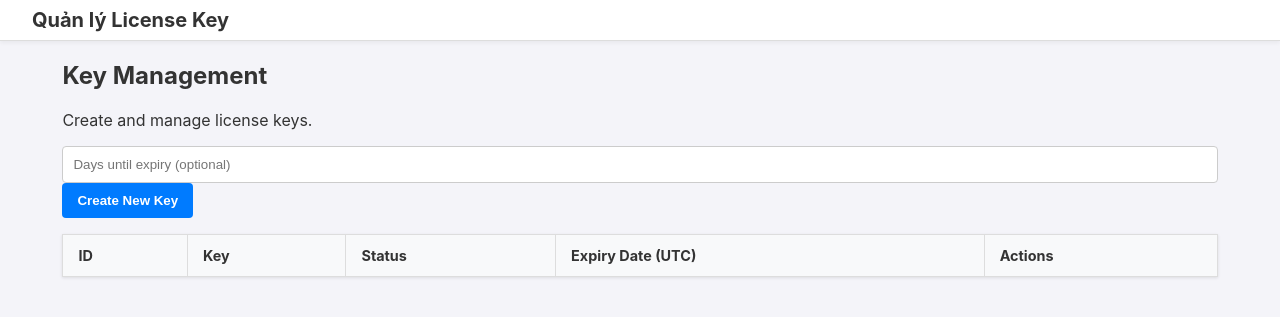
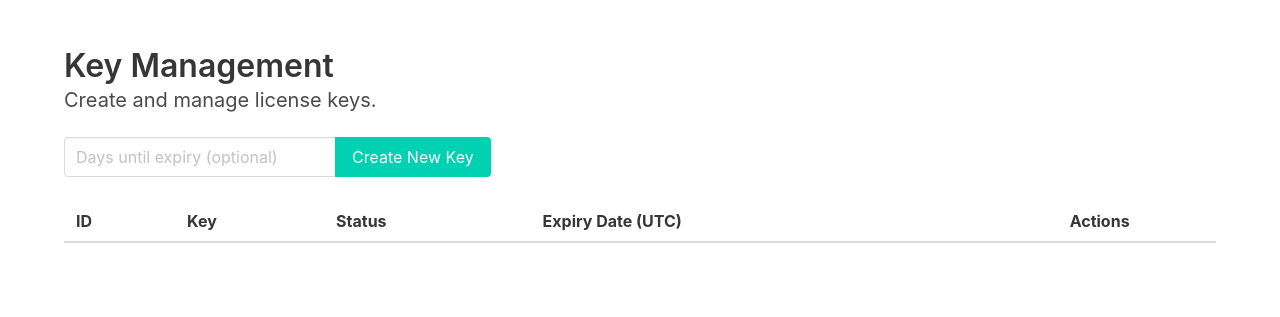
Before and after one commit to baokhuong0507/license-server1, a FastAPI app: template license-server/app/templates/keys.html in a window 1280 px wide. Shown: the top 317 px of the page. Run offline with FastAPI, Linux system fonts and the light colour scheme; the template is opened without the code that fills it, so the values that code supplies are empty; parts of the project's set-up code (start-up, migrations or seed data) failed here and were passed over; some libraries are stand-ins or nearby versions.

Commit message:
Mô tả thay đổi của bạn

```diff
--- a/license-server/app/templates/base.html
+++ b/license-server/app/templates/base.html
@@ -1,90 +1,20 @@
 <!DOCTYPE html>
-<html lang="vi">
+<html lang="en">
 <head>
     <meta charset="UTF-8">
     <meta name="viewport" content="width=device-width, initial-scale=1.0">
-    <title>{% block title %}License Server Admin{% endblock %}</title>
-    <style>
-        /* General Styles */
-        body { font-family: -apple-system, BlinkMacSystemFont, "Segoe UI", Roboto, "Helvetica Neue", Arial, sans-serif; margin: 0; background-color: #f4f4f9; color: #333; }
-        .container { width: 95%; margin: 1rem auto; }
-
-        /* Navigation Bar */
-        nav {
-            display: flex;
-            justify-content: space-between;
-            align-items: center;
-            background: #fff;
-            padding: 0.5rem 2.5%;
-            border-bottom: 1px solid #ddd;
-            box-shadow: 0 2px 4px rgba(0,0,0,0.05);
-        }
-        nav h1 { font-size: 1.25rem; margin: 0; color: #333; }
-        nav a {
-            color: #007bff;
-            text-decoration: none;
-            padding: 0.5rem 1rem;
-            border-radius: 5px;
-            transition: background-color 0.2s;
-        }
-        nav a:hover { background-color: #f0f0f0; }
-
-        /* Form & Table Styles */
-        h2 { border-bottom: 2px solid #eee; padding-bottom: 0.5rem; margin-top: 2rem; font-size: 1.2rem; }
-        table { width: 100%; border-collapse: collapse; margin-top: 1rem; background-color: #fff; box-shadow: 0 1px 3px rgba(0,0,0,0.1); }
-        th, td { padding: 12px 15px; border: 1px solid #ddd; text-align: left; }
-        th { background-color: #f8f9fa; font-size: 0.9rem; }
-        td { font-size: 0.9rem; }
-        .form-group { margin-bottom: 1rem; }
-        label { display: block; margin-bottom: 5px; font-weight: 500; font-size: 0.9rem;}
-        input[type="text"], input[type="password"], input[type="number"], input[type="date"], select { width: 100%; padding: 10px; box-sizing: border-box; border: 1px solid #ccc; border-radius: 4px; }
-        button { background: #007bff; color: white; padding: 10px 15px; border: none; border-radius: 4px; cursor: pointer; font-weight: bold; }
-        button:hover { background: #0056b3; }
-        .delete-btn { background: #dc3545; }
-        .delete-btn:hover { background: #c82333; }
-        .alert { padding: 1rem; margin-bottom: 1rem; border-radius: 4px; }
-        .alert-danger { background-color: #f8d7da; color: #721c24; }
-
-        /* Collapsible Section */
-        .collapsible {
-            background-color: #fff;
-            color: #444;
-            cursor: pointer;
-            padding: 15px;
-            width: 100%;
-            border: 1px solid #ddd;
-            text-align: left;
-            outline: none;
-            font-size: 1.1rem;
-            font-weight: bold;
-            margin-top: 1.5rem;
-            border-radius: 8px;
-            transition: background-color 0.2s;
-        }
-        .collapsible:hover { background-color: #f8f9fa; }
-        .collapsible:after { content: '\002B'; color: #777; font-weight: bold; float: right; margin-left: 5px; }
-        .collapsible.active:after { content: "\2212"; }
-        .content {
-            padding: 0 18px;
-            max-height: 0;
-            overflow: hidden;
-            transition: max-height 0.3s ease-out;
-            background-color: #fff;
-            border-radius: 0 0 8px 8px;
-            border: 1px solid #ddd;
-            border-top: none;
-        }
-    </style>
+    <title>License Server</title>
+    <!-- Liên kết đến thư viện CSS Bulma để làm đẹp -->
+    <link rel="stylesheet" href="https://cdn.jsdelivr.net/npm/bulma@0.9.4/css/bulma.min.css">
+    <!-- Tải thư viện HTMX để cập nhật giao diện không cần tải lại trang -->
+    <script src="https://unpkg.com/htmx.org@1.9.10" integrity="sha384-D1Kt99CQMDuVetoL1lrYwg5t+9QdHe7NLX/SoJYkXDFfX37iInKRy5xLSi8nO7UC" crossorigin="anonymous"></script>
 </head>
 <body>
-    <nav>
-        <h1>Quản lý License Key</h1>
-        {% if request.state.is_logged_in %}
-            <a href="/admin/logout">Đăng xuất</a>
-        {% endif %}
-    </nav>
-    <div class="container">
-        {% block content %}{% endblock %}
-    </div>
+    <!--
+      Đây là khối nội dung chính.
+      Tệp keys.html sẽ chèn nội dung của nó vào đây.
+    -->
+    {% block content %}
+    {% endblock %}
 </body>
 </html>
```
